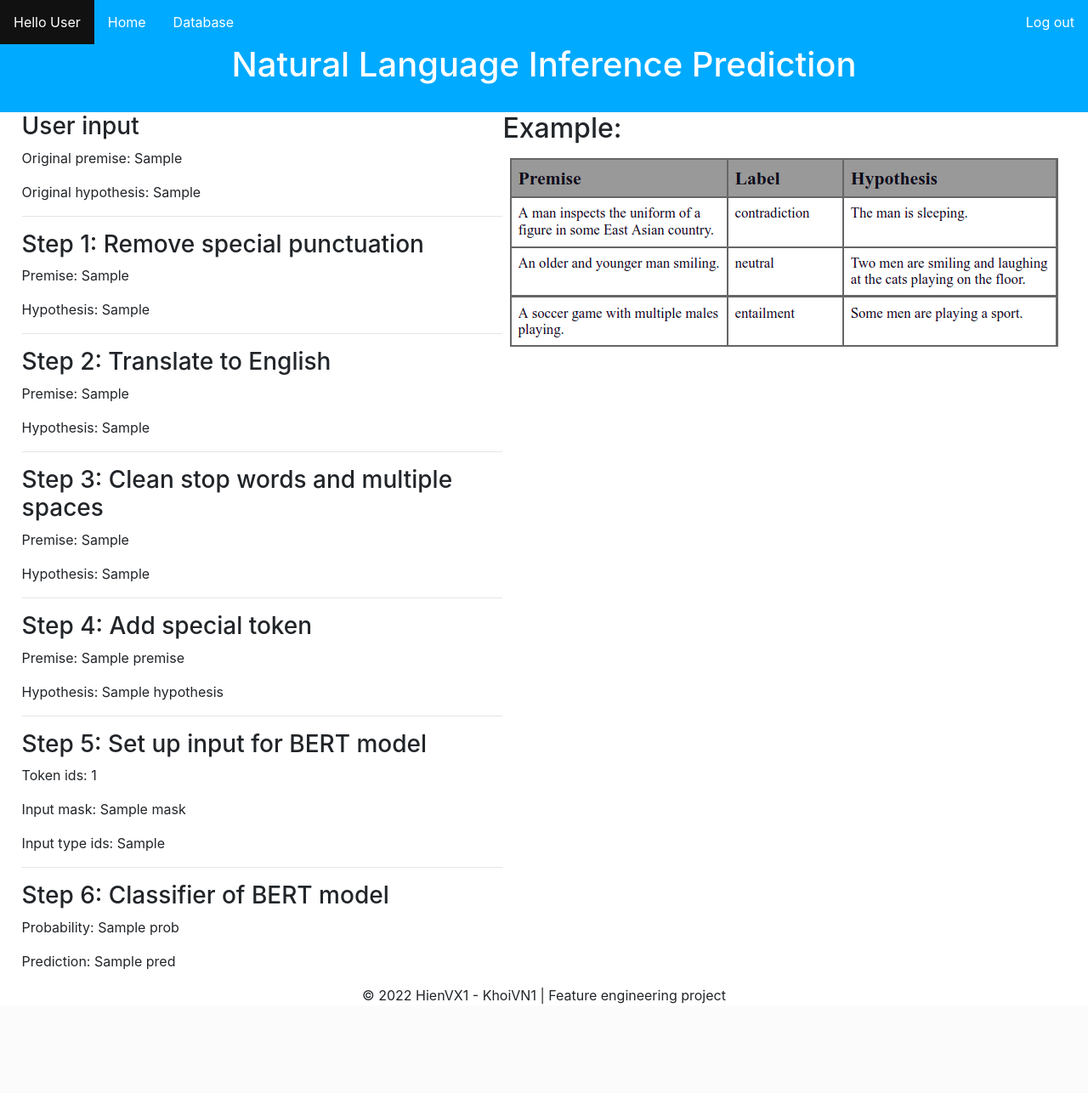
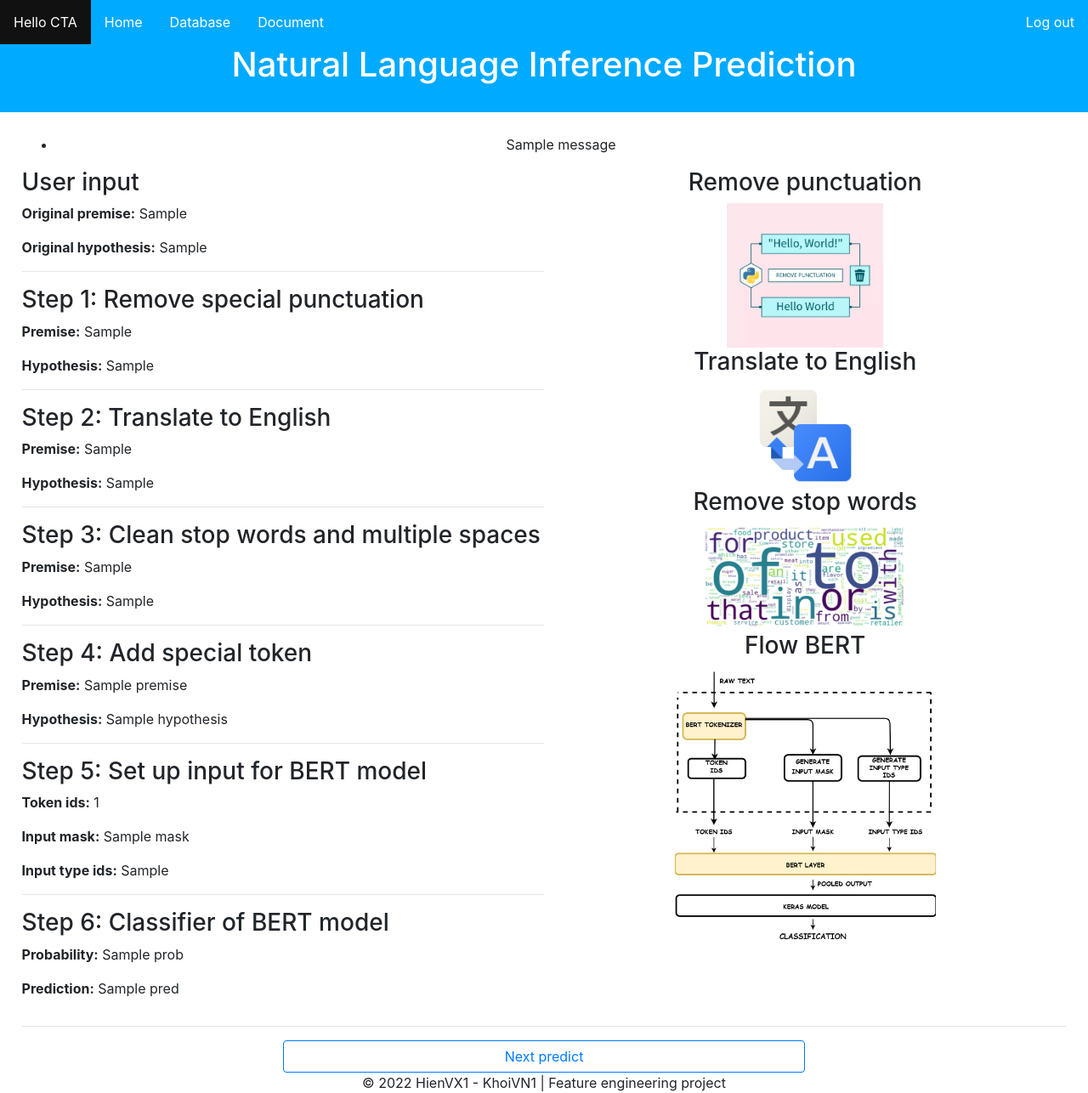
Before and after one commit to vnk8071/nli-end-to-end, a Flask app: template app/templates/predict.html in a window 1280 px wide. Shown: the whole page at 85% size. Before the commit the page ends 1181 px from the top, so only its background shows below. Run offline with Flask 2, Linux system fonts and the light colour scheme; the template is opened without the code that fills it: most values are stand-ins (such as "Sample title", 1, 10 or a date in 2020); one stand-in notice (Sample message) is shown; parts of the project's set-up code (start-up, migrations or seed data) failed here and were passed over; some libraries are stand-ins or nearby versions.

Commit message:
Update UI

```diff
--- a/app/static/nli.css
+++ b/app/static/nli.css
@@ -37,6 +37,7 @@ body {
 }
 
 .content {
+    padding-top: 2%;
     padding-left: 2%;
     padding-right: 2%;
 }
@@ -45,9 +46,15 @@ body {
     display: flex;
 }
 
+.content-row h2 {
+    color: blueviolet;
+
+}
+
 .content-column {
     flex: 50%;
 }
+
 
 .footer {
     position: block;
@@ -58,9 +65,19 @@ body {
 
 .content-database table {
     width: 100%;
-    /* border-collapse: collapse; */
-    border: 1px solid rgb(0, 0, 0);
-    ;
+
+}
+
+.content-database th {
+    border-top: 2px solid rgb(0, 0, 0);
+    border-bottom: 2px solid rgb(0, 0, 0);
+    padding-top: 1%;
+    padding-bottom: 1%;
+}
+
+.content-database td {
+    padding-top: 1%;
+    padding-bottom: 1%;
 }
 
 .content-database,
--- a/app/templates/base.html
+++ b/app/templates/base.html
@@ -9,15 +9,19 @@
     <link href='https://fonts.googleapis.com/css?family=Roboto' rel='stylesheet'>
     <link rel="stylesheet" href="//stackpath.bootstrapcdn.com/bootstrap/4.2.1/css/bootstrap.min.css"
         integrity="sha384-GJzZqFGwb1QTTN6wy59ffF1BuGJpLSa9DkKMp0DgiMDm4iYMj70gZWKYbI706tWS" crossorigin="anonymous">
+    <link rel="icon" href="/static/images/NLI_logo.png" type="image/png">
+    <script src="https://ajax.googleapis.com/ajax/libs/jquery/3.6.0/jquery.min.js"></script>
+    <script src="https://maxcdn.bootstrapcdn.com/bootstrap/3.4.1/js/bootstrap.min.js"></script>
     <title>NLI App</title>
 </head>
 
 <body>
     <div class="header">
         <ul>
-            <li><a href="/">Hello User</a></li>
+            <li><a href="/">Hello CTA</a></li>
             <li><a href="/">Home</a></li>
             <li><a href="/database">Database</a></li>
+            <li><a href="/document">Document</a></li>
             <li style="float:right"><a class="active" href="/">Log out</a></li>
         </ul>
         <h1>Natural Language Inference Prediction</h1>
@@ -29,6 +33,7 @@
     <div class="footer">
         <center>&copy; 2022 HienVX1 - KhoiVN1 | Feature engineering project</center>
     </div>
+
 </body>
 
 
--- a/app/templates/predict.html
+++ b/app/templates/predict.html
@@ -1,40 +1,65 @@
 {% extends 'base.html' %}
 
 {% block content %}
+{% with messages = get_flashed_messages(with_categories=true) %}
+{% if messages %}
+<ul class=flashes>
+    {% for category, message in messages %}
+    <li class="{{ category }}">{{ message }}</li>
+    {% endfor %}
+</ul>
+{% endif %}
+{% endwith %}
 <div class="content-row">
     <div class="content-column">
         <h3>User input</h3>
-        <p>Original premise: {{user_premise}}</p>
-        <p>Original hypothesis: {{user_hypothesis}}</p>
+        <p><b>Original premise:</b> {{user_premise}}</p>
+        <p><b>Original hypothesis:</b> {{user_hypothesis}}</p>
         <hr>
         <h3>Step 1: Remove special punctuation</h3>
-        <p>Premise: {{premise_rp}}</p>
-        <p>Hypothesis: {{hypothesis_rp}}</p>
+        <p><b>Premise:</b> {{premise_rp}}</p>
+        <p><b>Hypothesis:</b> {{hypothesis_rp}}</p>
         <hr>
         <h3>Step 2: Translate to English</h3>
-        <p>Premise: {{premise_translated}}</p>
-        <p>Hypothesis: {{hypothesis_translated}}</p>
+        <p><b>Premise:</b> {{premise_translated}}</p>
+        <p><b>Hypothesis:</b> {{hypothesis_translated}}</p>
         <hr>
         <h3>Step 3: Clean stop words and multiple spaces</h3>
-        <p>Premise: {{premise_clean}}</p>
-        <p>Hypothesis: {{hypothesis_clean}}</p>
+        <p><b>Premise:</b> {{premise_clean}}</p>
+        <p><b>Hypothesis:</b> {{hypothesis_clean}}</p>
         <hr>
         <h3>Step 4: Add special token</h3>
-        <p>Premise: {{premise}}</p>
-        <p>Hypothesis: {{hypothesis}}</p>
+        <p><b>Premise:</b> {{premise}}</p>
+        <p><b>Hypothesis:</b> {{hypothesis}}</p>
         <hr>
         <h3>Step 5: Set up input for BERT model</h3>
-        <p>Token ids: {{index}}</p>
-        <p>Input mask: {{mask}}</p>
-        <p>Input type ids: {{token_type}}</p>
+        <p><b>Token ids:</b> {{index}}</p>
+        <p><b>Input mask:</b> {{mask}}</p>
+        <p><b>Input type ids:</b> {{token_type}}</p>
         <hr>
         <h3>Step 6: Classifier of BERT model</h3>
-        <p>Probability: {{prob}}</p>
-        <p>Prediction: {{pred}}</p>
+        <p><b>Probability:</b> {{prob}}</p>
+        <p><b>Prediction:</b> {{pred}}</p>
     </div>
     <div class="content-column">
-        <h2>Example:</h2>
-        <img src="static/images/sample.png">
+        <center>
+            <h3>Remove punctuation</h3>
+            <img src="static/images/remove_punctuation.png" style="width: 30%">
+            <br>
+            <h3>Translate to English</h3>
+            <img src="static/images/translate_logo.png" style="width: 20%">
+            <br>
+            <h3>Remove stop words</h3>
+            <img src="static/images/stopwords.png" style="width: 40%">
+            <br>
+            <h3>Flow BERT</h3>
+            <img src="static/images/bert_flow.png" style="width: 50%">
+        </center>
     </div>
 </div>
+<hr>
+<center>
+    <a href="{{ url_for('index') }}"><button class="btn btn-outline-primary btn-block" style="width: 50%;">Next
+            predict</button></a>
+</center>
 {% endblock %}
```
Also changed, not shown: app/templates/database.html (+8 -4 lines), app/templates/document.html (added, +68 -0 lines), app/templates/index.html (+19 -3 lines), app/static/images/NLI_logo.png (added), app/static/images/bert_flow.png (added), app/static/images/remove_punctuation.png (added), app/static/images/stopwords.png (added), app/static/images/translate_logo.png (added).
